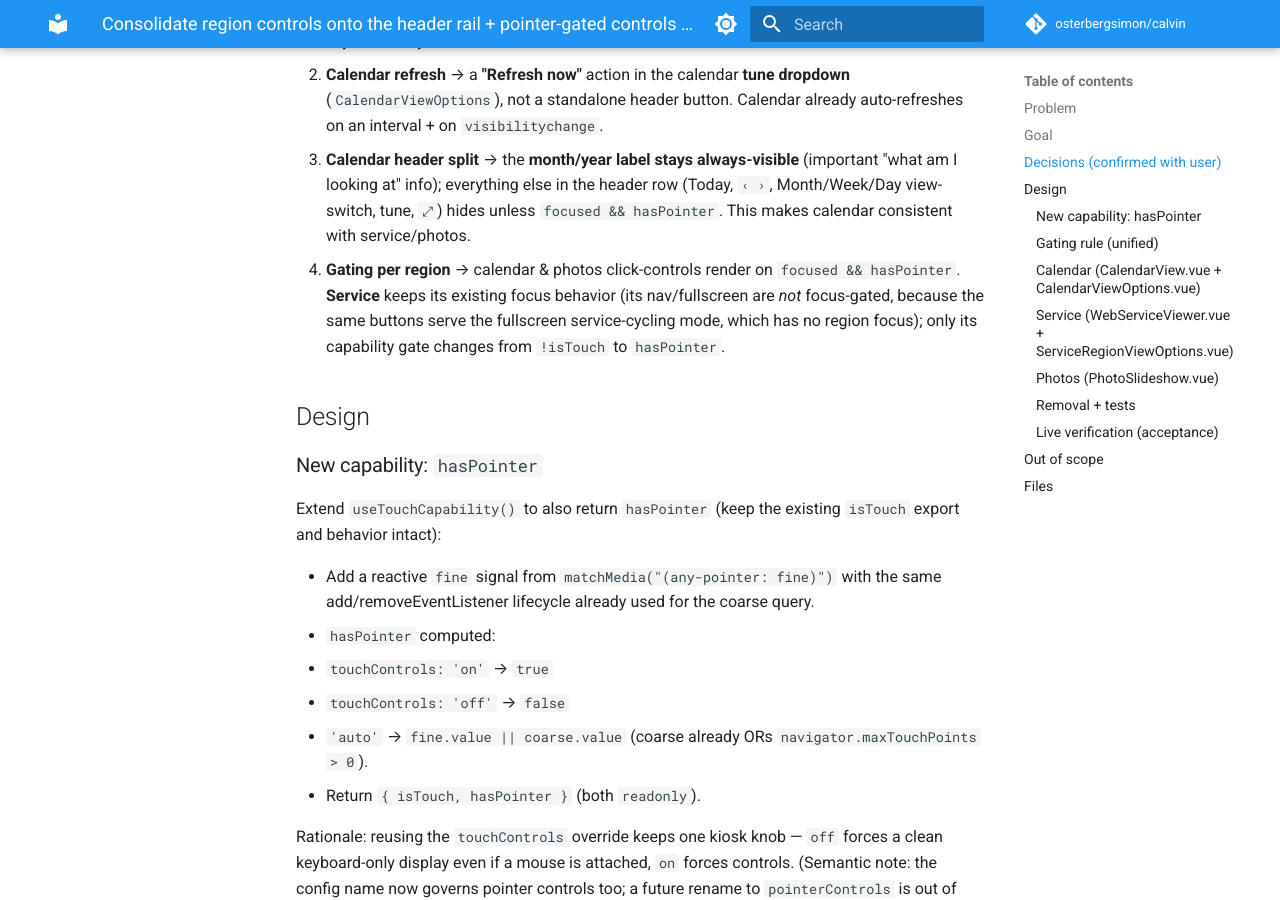
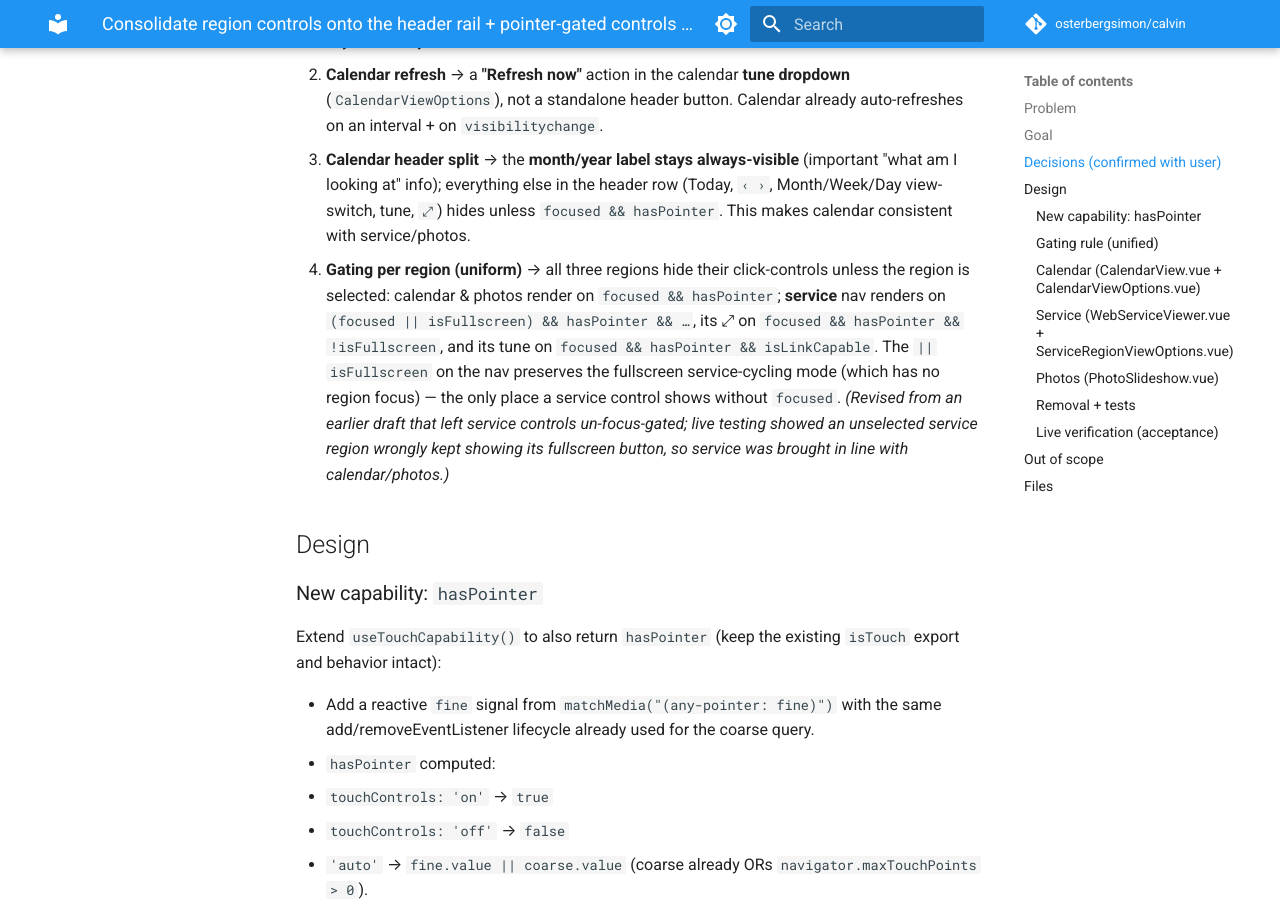
Before and after one commit to osterbergsimon/calvin, an MkDocs documentation site: the page built from docs/superpowers/specs/2026-07-07-consolidate-touch-controls-design.md, in a window 1280 px wide and 900 px high, scrolled down 1117 px. Built offline with MkDocs 1.6.1 and Material for MkDocs 9.7.7, drawn with Linux system fonts in a browser that asks for light colours; comment, search, counter and statistics services are not loaded; some of the changed text lies outside the part shown.

Commit message:
docs(calvin-ohq): service controls now uniform focus-gated (live-feedback revision)

```diff
--- a/docs/superpowers/specs/2026-07-07-consolidate-touch-controls-design.md
+++ b/docs/superpowers/specs/2026-07-07-consolidate-touch-controls-design.md
@@ -47,11 +47,16 @@ Delete `RegionControls.vue`.
    (important "what am I looking at" info); everything else in the header row
    (Today, `‹ ›`, Month/Week/Day view-switch, tune, `⤢`) hides unless
    `focused && hasPointer`. This makes calendar consistent with service/photos.
-4. **Gating per region** → calendar & photos click-controls render on
-   `focused && hasPointer`. **Service** keeps its existing focus behavior (its
-   nav/fullscreen are *not* focus-gated, because the same buttons serve the
-   fullscreen service-cycling mode, which has no region focus); only its
-   capability gate changes from `!isTouch` to `hasPointer`.
+4. **Gating per region (uniform)** → all three regions hide their click-controls
+   unless the region is selected: calendar & photos render on `focused &&
+   hasPointer`; **service** nav renders on `(focused || isFullscreen) &&
+   hasPointer && …`, its ⤢ on `focused && hasPointer && !isFullscreen`, and its
+   tune on `focused && hasPointer && isLinkCapable`. The `|| isFullscreen` on the
+   nav preserves the fullscreen service-cycling mode (which has no region focus)
+   — the only place a service control shows without `focused`.
+   *(Revised from an earlier draft that left service controls un-focus-gated;
+   live testing showed an unselected service region wrongly kept showing its
+   fullscreen button, so service was brought in line with calendar/photos.)*
 
 ## Design
 
@@ -102,11 +107,13 @@ Region click-controls render when `hasPointer && focused`. All use
 
 - Remove both `<RegionControls>` instances (empty-state panel + ServiceViewer
   actions) and the import.
-- Re-gate the header nav/fullscreen from `!isTouch` to `hasPointer` (keep the
-  existing conditions; do **not** add `focused` — the fullscreen cycling mode
-  reuses these buttons and has no region focus):
-  - `‹` `›`: `v-if="hasPointer && canNavigateServices && services.length > 1"`
-  - `⤢`: `v-if="hasPointer && !isFullscreen"`
+- Re-gate the header nav/fullscreen from `!isTouch`, and focus-gate them so an
+  unselected service region shows nothing (uniform with calendar/photos). The
+  nav additionally allows `isFullscreen` so the fullscreen service-cycling mode
+  (no region focus) still gets its `‹ ›`:
+  - `‹` `›`: `v-if="(focused || isFullscreen) && hasPointer && canNavigateServices && services.length > 1"`
+  - `⤢`: `v-if="focused && hasPointer && !isFullscreen"`
+  - tune (`ServiceRegionViewOptions`): `v-if="focused && hasPointer && isLinkCapable"`
 - Swap the `useTouchCapability` import to pull `hasPointer` (drop `isTouch` if it
   becomes unused in this file — the fullscreen-close is `v-if="isFullscreen"`,
   not touch-gated).
```
